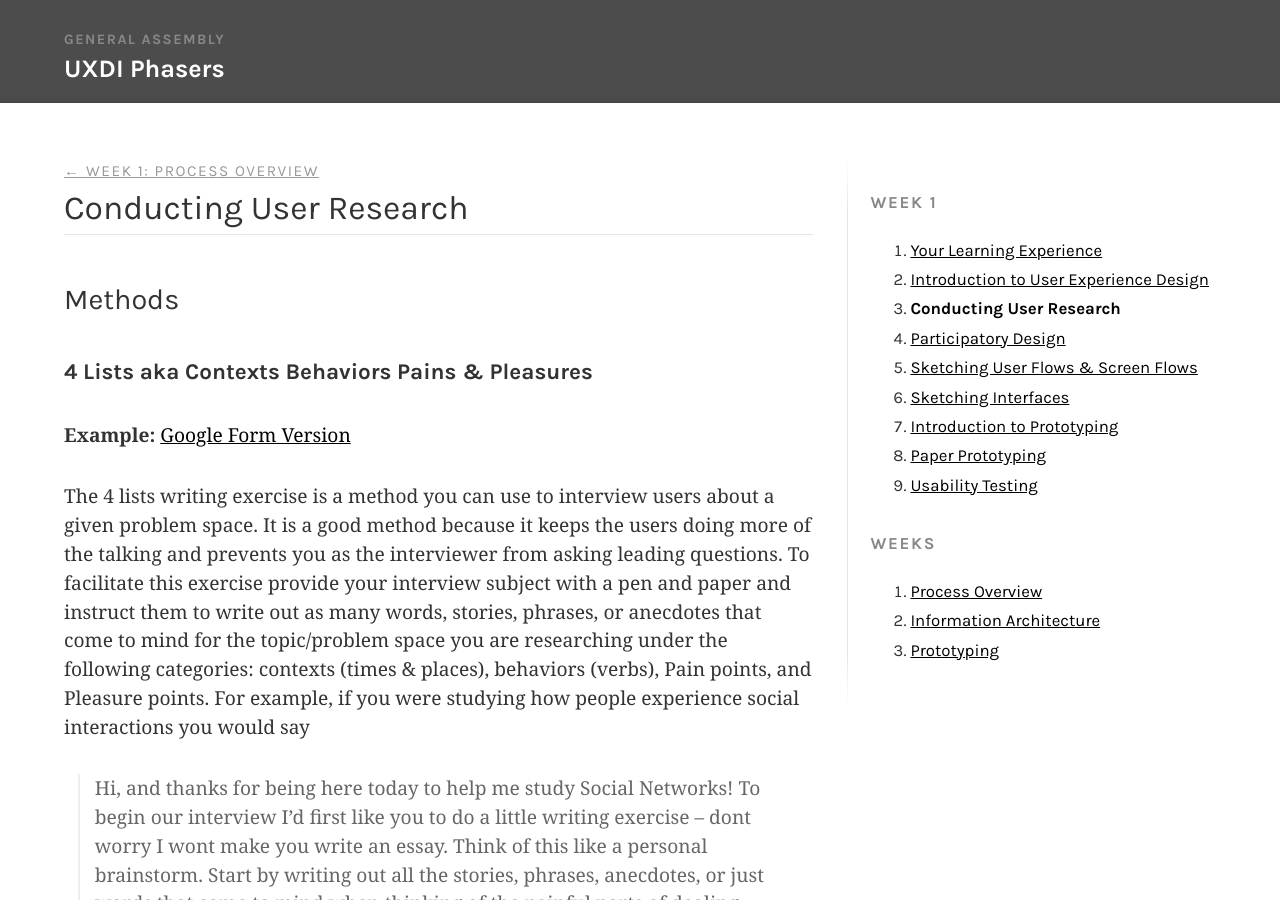
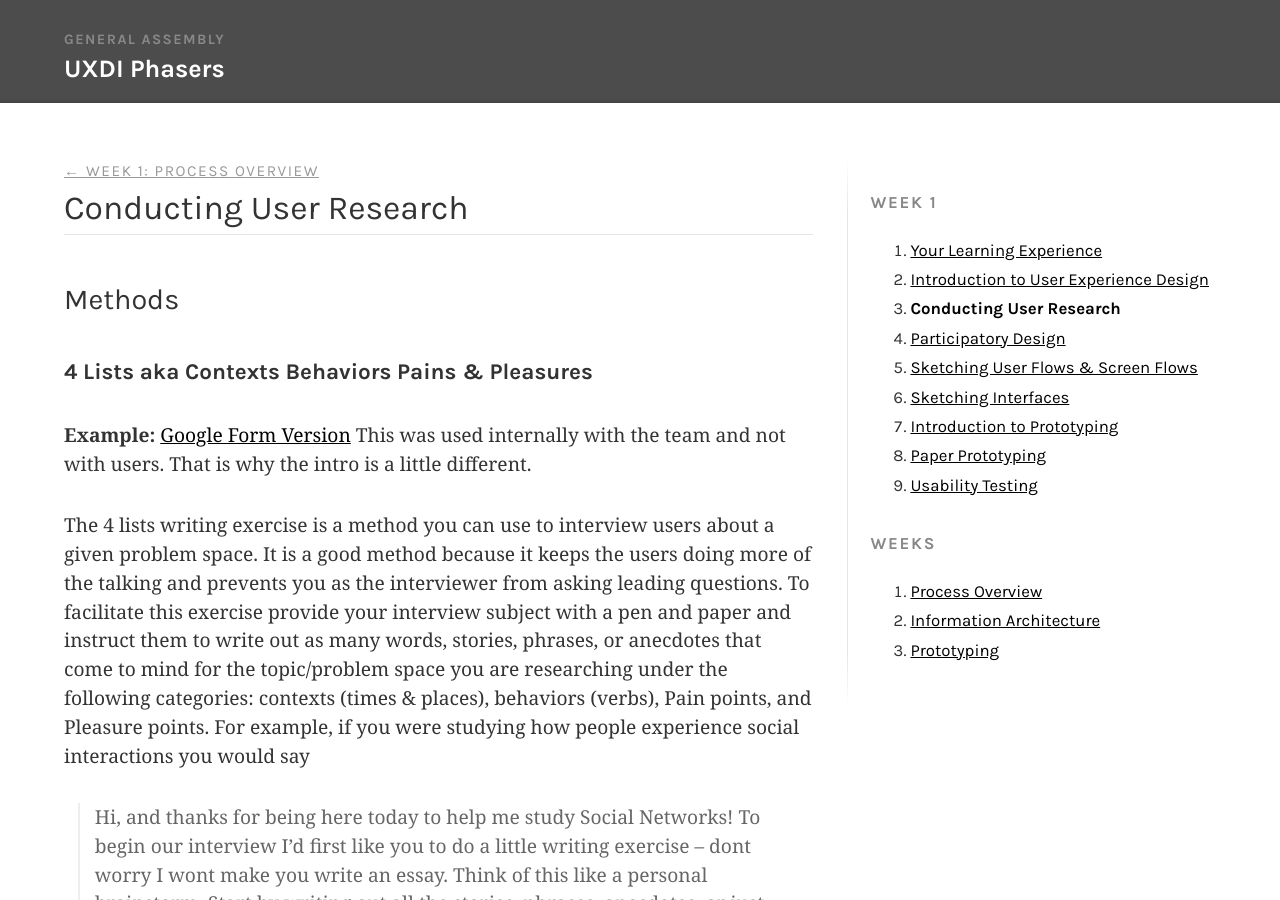
Before and after one commit to nevanscott/lightsabers, a Jekyll site: the page built from _lessons/1-3-user-research.md, in a window 1280 px wide and 900 px high. Built offline with Jekyll 4.4.1, drawn with Linux system fonts in a browser that asks for light colours; Markdown is read by kramdown in place of the engine named in the settings.

Commit message:
Update 1-3-user-research.md

```diff
--- a/_lessons/1-3-user-research.md
+++ b/_lessons/1-3-user-research.md
@@ -62,6 +62,7 @@ terms:
 ### 4 Lists aka Contexts Behaviors Pains & Pleasures
 
 **Example:** [Google Form Version](https://docs.google.com/forms/d/1u2tq-j4ToNwOBpp_f9yDezNnSCXtfpFrIAqkoO-eaCo/viewform)
+This was used internally with the team and not with users. That is why the intro is a little different.
 
 The 4 lists writing exercise is a method you can use to interview users about a given problem space. It is a good method because it keeps the users doing more of the talking and prevents you as the interviewer from asking leading questions. To facilitate this exercise provide your interview subject with a pen and paper and instruct them to write out as many words, stories, phrases, or anecdotes that come to mind for the topic/problem space you are researching under the following categories: contexts (times & places), behaviors (verbs), Pain points, and Pleasure points. For example, if you were studying how people experience social interactions you would say
 
```
